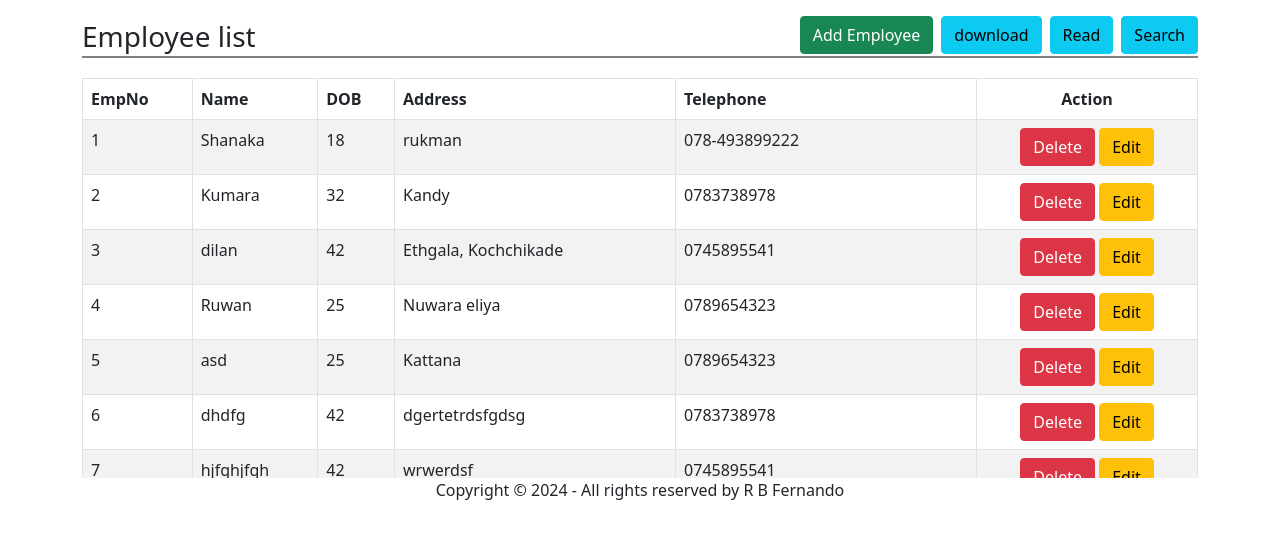
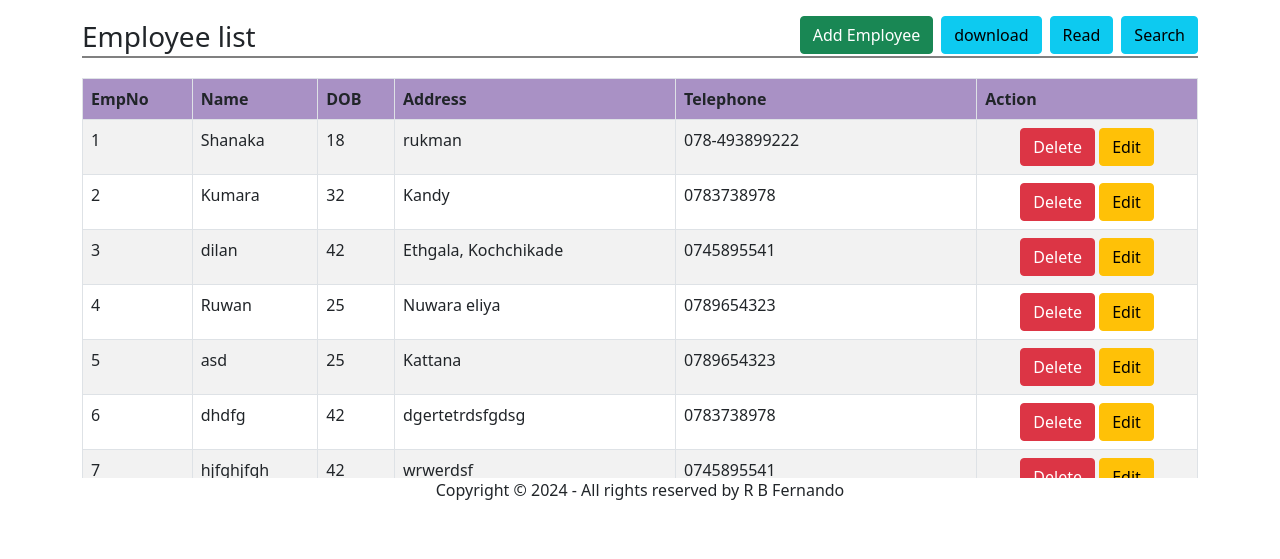
Before and after one commit to rukman28/employee-system-php, a PHP site: page / in a window 1280 px wide. Shown: the part 48-607 px from the top of the page. Run offline with PHP 8.4, Linux system fonts and the light colour scheme; data comes from the database, SQL or seed files in the repository; both versions use the stored data as it was after the commit.

Commit message:
Table turn hading into a sticky heading with snapping

```diff
--- a/view/public/css/style.css
+++ b/view/public/css/style.css
@@ -7,9 +7,21 @@
 
 .scrollable {
     height: 400px;
-    overflow: scroll;
+    overflow-y: auto;
+    scroll-snap-type: y mandatory;
 }
 
 .gap{
     margin:20px;
   }
+
+
+.table th{
+    background-color: #a991c5;
+    position: sticky;
+    top: 0;
+}
+
+.table tr{
+    scroll-snap-align: start;
+}
--- a/view/public/index.php
+++ b/view/public/index.php
@@ -23,14 +23,14 @@ require('../include/html_head.php');
             <!-- Table Start Employee data -->
             <div class="scrollable">
                 <table class="table table-bordered table-striped">
-                    <thead>
+                    <thead class="fixed-head">
                         <tr>
                             <th>EmpNo</th>
                             <th>Name</th>
                             <th>DOB</th>
                             <th>Address</th>
                             <th>Telephone</th>
-                            <th class="text-center">Action</th>
+                            <th>Action</th>
 
                         </tr>
                     </thead>
```
Also changed, not shown: database/company.db.
